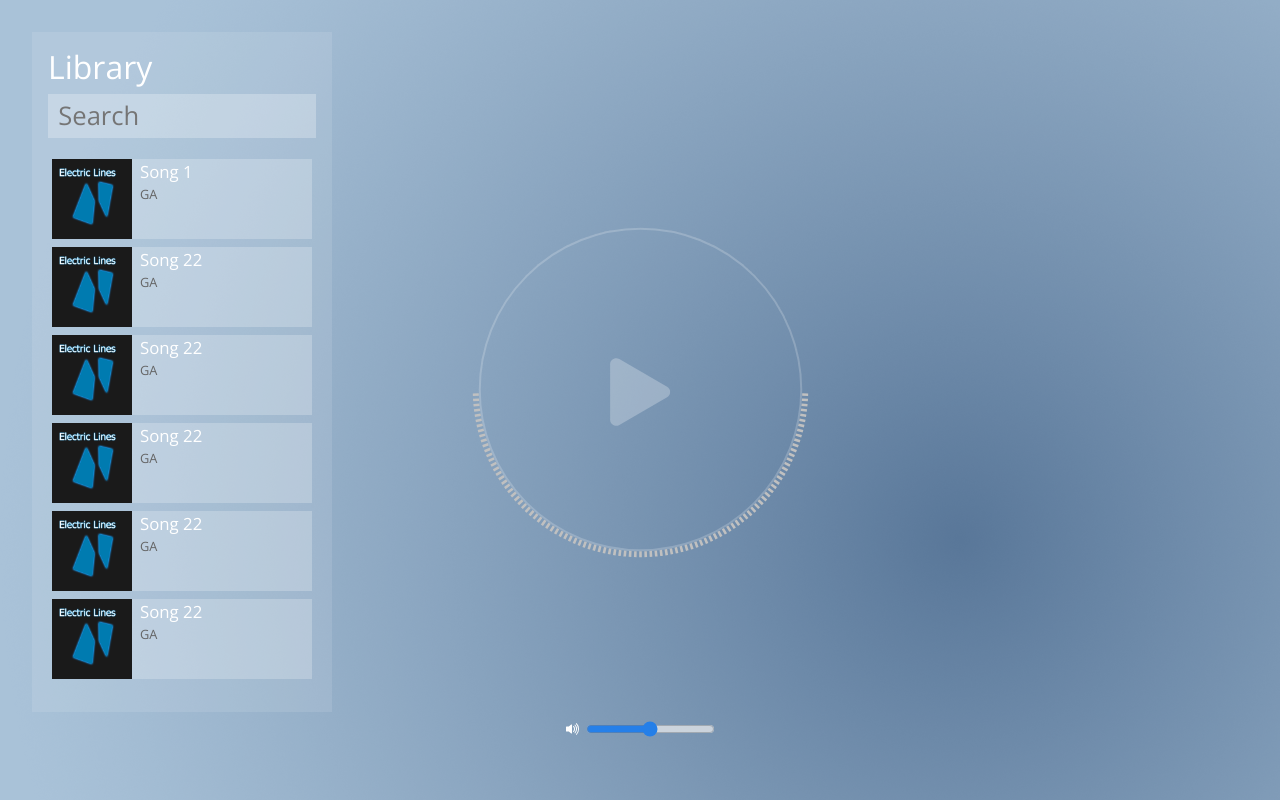
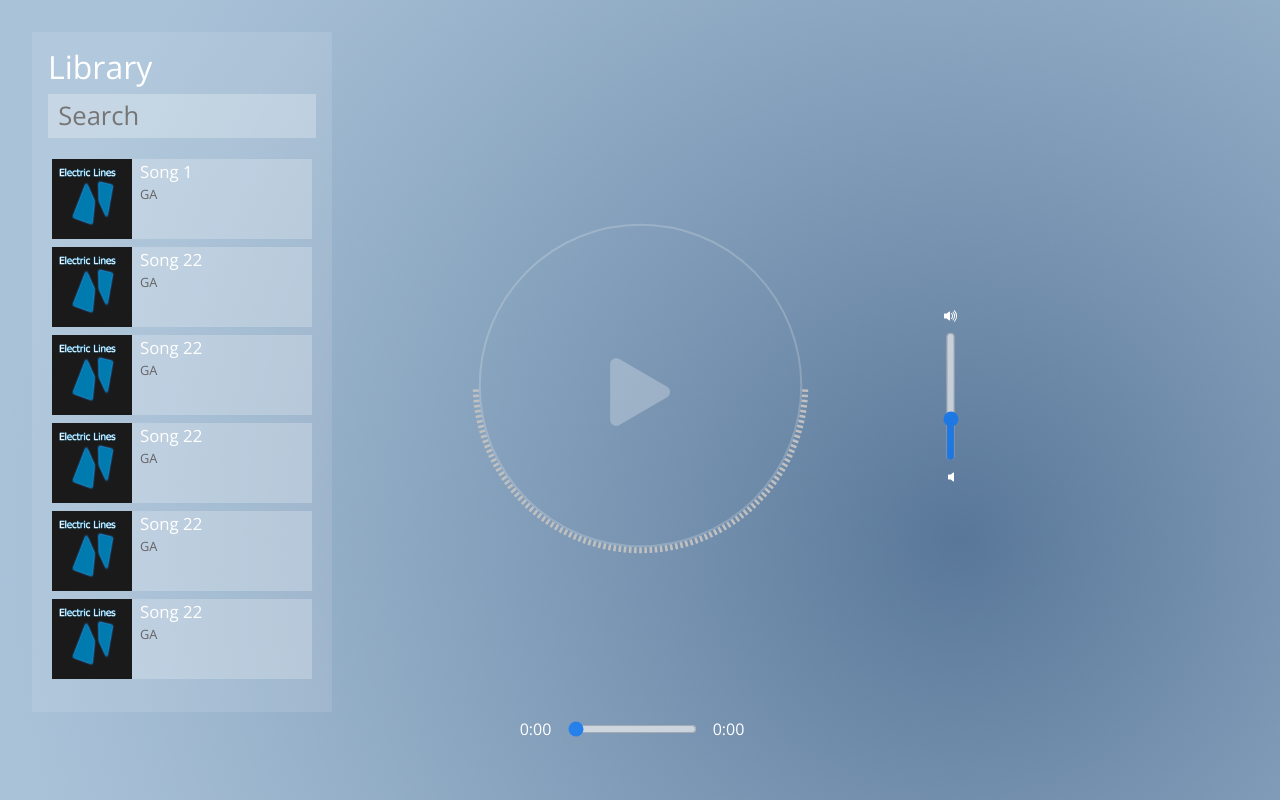
Before and after one commit to RegAse/music-player-visualizer, a React (Create React App) app: page / in a window 1280 px wide. Built offline with nearby package versions, Linux system fonts and the light colour scheme.

Commit message:
Full implemented volume and seek controls

```diff
--- a/src/App.css
+++ b/src/App.css
@@ -71,9 +71,25 @@ body {
   /* radial-gradient(circle, rgb(51, 14, 33) 0%, rgba(70, 10, 10, 0.68) 77%) */
 }
 
-.controls-volume svg {
-  margin-right: 0.3em;
+/* Controls  */
+.controls-right {
+  position: absolute;
+  /* background-color: red; */
   color: white;
+  right: 0;
+  height: 100%;
+  width: 30px;
+}
+.controls-right *{
+  margin-bottom: 0.5em;
+}
+.controls-bottom *{
+  margin-right: 1em;
+  color: white;
+}
+.controls-bottom span{
+  min-width: 2em;
+  text-align: center;
 }
 
 /* Sidebar Styles */
@@ -157,6 +173,16 @@ body {
   opacity: 0.7;
   background-color: transparent;
 }
+.slider-vertical {
+  /* position: absolute; */
+  /* right: 0;
+  top: 40%; */
+  writing-mode: bt-lr; /* IE */
+  -webkit-appearance: slider-vertical; /* Chromium */
+  /* height: 175px; */
+  padding: 0 5px;
+  z-index: 3;
+}
 .slider:hover {
   opacity: 1;
 }
@@ -178,7 +204,7 @@ body {
   border: none;
 }
 
-/** FF */
+/** Horizontal Slider FF */
 .slider::-moz-range-progress {
   background-color: #ffffff93;
   height: 8px;
@@ -196,3 +222,26 @@ body {
   background-color: #cebfbf70;
   height: 8px;
 }
+
+/** Vertical Slider FF */
+.slider-vertical::-moz-range-progress {
+  background-color: #ffffff93;
+  height: 100%;
+  width: 8px;
+}
+.slider-vertical::-moz-range-track {
+  background-color: #cebfbf70;
+  height: 100%;
+  width: 8px;
+}
+/* IE */
+.slider-vertical::-ms-fill-lower {
+  background-color: #ffffff93;
+  height: 100%;
+  width: 8px;
+}
+.slider-vertical::-ms-fill-upper {
+  background-color: #cebfbf70;
+  height: 100%;
+  width: 8px;
+}
--- a/src/App.js
+++ b/src/App.js
@@ -1,5 +1,5 @@
 import './App.css';
-import { BsFillPauseFill, BsFillPlayFill, BsFillVolumeUpFill } from "react-icons/bs";
+import { BsFillPauseFill, BsFillPlayFill, BsFillVolumeUpFill, BsFillVolumeOffFill } from "react-icons/bs";
 import { Visualizer } from './components/Visualizer';
 import { data } from "./data/LibraryData";
 import { useEffect, useState } from 'react';
@@ -15,7 +15,9 @@ function App() {
 
   const [currentSong, setCurrentSong] = useState();
   const [isPlaying, setIsPlaying] = useState(false);
-  const [volume, setVolume] = useState(50);// range 0 to 100
+  const [volume, setVolume] = useState(30);// range 0 to 100
+  const [currentTime, setCurrentTime] = useState(0);
+  const [duration, setDuration] = useState(0);
 
   useEffect(() => {
     if (isPlaying) {
@@ -28,7 +30,16 @@ function App() {
     Visualizer().setVolume(e.target.value / 100);
   }
 
-  function handleClick(e) {
+  function handleSeek(e) {
+    // setCurrentTime(e.target.value);
+    console.log("Seek: " + e.target.value / 100);
+    if(!isPlaying) {
+      setIsPlaying(true);
+    }
+    Visualizer().seek(e.target.value / 100);
+  }
+
+  function handleSelectSong(e) {
     console.log("Clicked on " + e.currentTarget.dataset.id);
     setCurrentSong(songs[e.currentTarget.dataset.id]);
     setIsPlaying(true);
@@ -48,6 +59,12 @@ function App() {
     console.log("Play");
   }
 
+  function onUpdatePlaying(e) {
+    console.log("Time: " + e.currentTarget.currentTime);
+    setCurrentTime((e.currentTarget.currentTime / e.currentTarget.duration) * 100);
+    setDuration(e.currentTarget.duration);
+  }
+
   return (
     <div className="App">
       <div className='sidebar-left'>
@@ -56,7 +73,7 @@ function App() {
         <div className='library-list'>
           {
             songs.map(song => (
-              <div key={song.id} className='library-list-item d-flex' data-id={song.id} onClick={handleClick}>
+              <div key={song.id} className='library-list-item d-flex' data-id={song.id} onClick={handleSelectSong}>
                 <img className='library-list-item-poster' src={song.poster} />
                 <div className='library-list-item-info'>
                   <p className='library-list-item-title'>{song.title}</p>
@@ -71,7 +88,13 @@ function App() {
         <div className='screen-center'>
           <div className='col-md-7'>
             <div id='canvas-container'>
+              <div className='controls-right d-flex align-items-center justify-content-center flex-column'>
+                <BsFillVolumeUpFill></BsFillVolumeUpFill>
+                <input type="range" min="0" max="100" value={volume} onChange={handleVolumeChange} orient="vertical" className='slider slider-vertical' />
+                <BsFillVolumeOffFill></BsFillVolumeOffFill>
+              </div>
               <div className='overlay'>
+
                 {isPlaying ?
                   <BsFillPauseFill onClick={handlePauseClick}></BsFillPauseFill>
                   :
@@ -82,15 +105,16 @@ function App() {
               {currentSong ?
                 <div>
                   {/* {currentSong.title} */}
-                  <audio id="audio" src={currentSong.file}></audio>
+                  <audio id="audio" src={currentSong.file} onTimeUpdate={onUpdatePlaying}></audio>
                 </div>
                 :
                 ""
               }
               <canvas id="main-visuals" className='main-visuals'></canvas>
-              <div className='controls-volume d-flex align-items-center justify-content-center'>
-                <BsFillVolumeUpFill></BsFillVolumeUpFill>
-                <input type="range" min="0" max="100" value={volume} onChange={handleVolumeChange} className='slider' />
+              <div className='controls-bottom d-flex align-items-center justify-content-center'>
+                <span>{Math.floor(((duration / 100) * currentTime) % 3600 / 60).toString().padStart(1,'0') + ":" + Math.floor(((duration / 100) * currentTime) % 60).toString().padStart(2,'0')}</span>
+                <input type="range" min="0" max="100" value={currentTime} onChange={handleSeek} className='slider' />
+                <span>{Math.floor(duration % 3600 / 60).toString().padStart(1,'0') + ":" + Math.floor(duration % 60).toString().padStart(2,'0')}</span>
               </div>
             </div>
           </div>
--- a/src/components/Visualizer.js
+++ b/src/components/Visualizer.js
@@ -15,17 +15,19 @@ export function Visualizer() {
         audio.volume = volume;
     }
 
+    function seek(time) {
+        audio = document.getElementById("audio");
+        audio.currentTime = audio.duration * time;
+    }
+
     function onChange() {
         audio = document.getElementById("audio");
         if (audio == null) {
             // Nothing to be played...
             return;
         }
-        console.log("Change music file being played");
-
         audio.load();
         audio.play();
-        audio.volume = 0.1;
         var context = new AudioContext();
         var src = context.createMediaElementSource(audio);
         var analyser = context.createAnalyser();
@@ -133,6 +135,7 @@ export function Visualizer() {
 
     return {
         onChange: onChange,
-        setVolume: setVolume
+        setVolume: setVolume,
+        seek: seek
     };
 }
```
